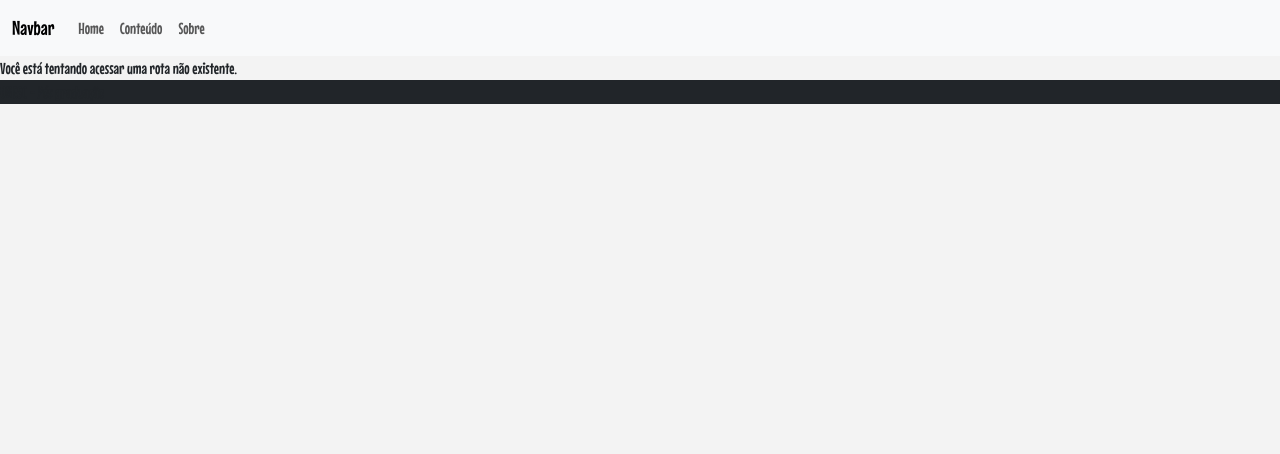
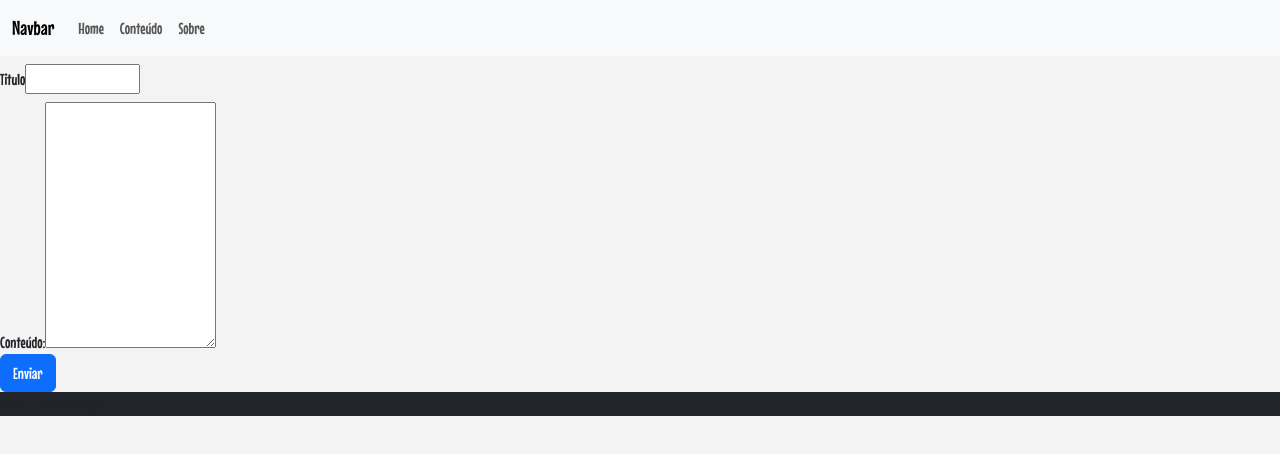
Before and after one commit to otavioborgsm/pos-desenvolvimento-fullstack-unesc, a React (Create React App) app in the folder desenvolvimento-frontend/meu-projeto-ts/: page /admin in a window 1280 px wide. Shown: the top 454 px of the page. Built offline with nearby package versions, Linux system fonts and the light colour scheme.

Commit message:
Aula 03: Adiciona tela para edição de Post.

```diff
--- /dev/null
+++ b/desenvolvimento-frontend/meu-projeto-ts/src/pages/Administracao/index.tsx
@@ -0,0 +1,26 @@
+import {default as React, useState} from "react";
+
+export default function Administracao() {
+    const [title, setTitle] = useState('')
+    const [body, setBody] = useState('')
+
+    function submit (e: React.SyntheticEvent) {
+        e.preventDefault()
+        console.log(title)
+        console.log(body)
+    }
+
+    return (
+        <form onSubmit={submit}>
+            <div className="py-2">
+                <label htmlFor="title">Titulo</label>
+                <input type="text" id="title" value={title} onChange={(e)=>{setTitle(e.target.value)}} />
+            </div>
+            <div>
+                <label htmlFor="body">Conteúdo:</label>
+                <textarea onChange={(e)=> { setBody(e.target.value) }} id="body" cols={30} rows={10} />
+            </div>
+            <button type="submit" className="btn btn-primary">Enviar</button>
+        </form>
+    )
+}
--- a/desenvolvimento-frontend/meu-projeto-ts/src/routes.tsx
+++ b/desenvolvimento-frontend/meu-projeto-ts/src/routes.tsx
@@ -6,6 +6,7 @@ import Navbar from "./components/Navbar";
 import Footer from "./components/Footer";
 import Template from "./components/Template";
 import NotFound from "./pages/NotFound";
+import Administracao from "./pages/Administracao";
 
 export default function AppRoutes() {
     return (
@@ -18,6 +19,7 @@ export default function AppRoutes() {
                         <Route path="/conteudo" element={<Conteudo />} />
                     </Route>
                     <Route path="/sobre" element={<Sobre />} />
+                    <Route path="/admin" element={<Administracao />} />
                     <Route path="/*" element={<NotFound />} />
                 </Routes>
                 <Footer />
```
